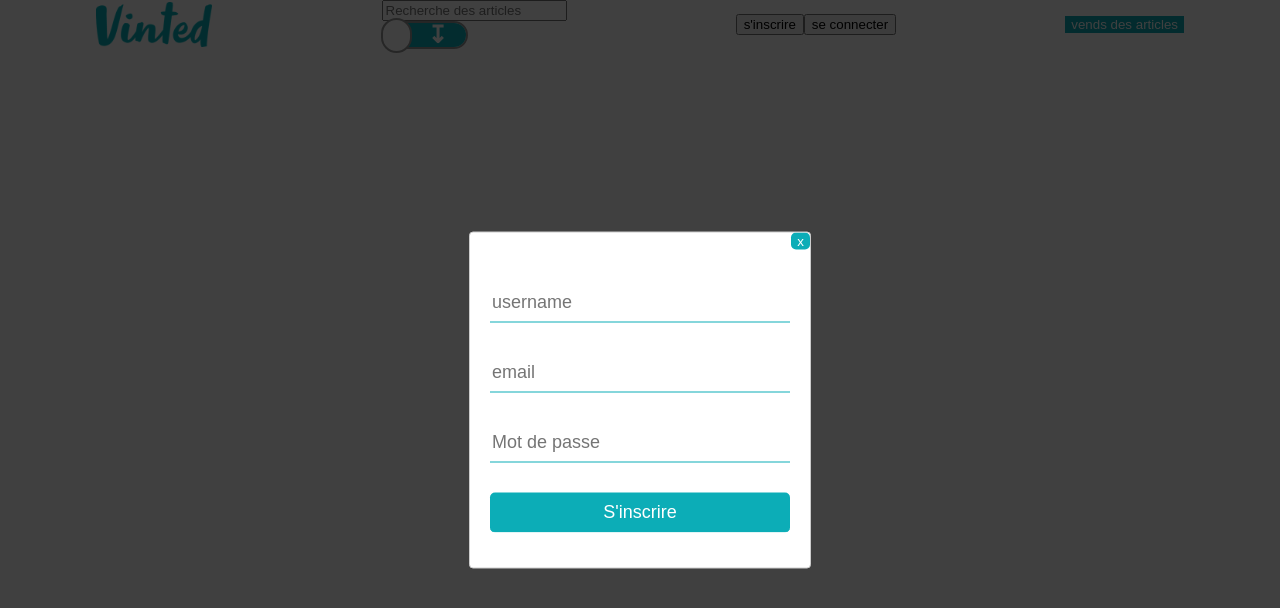
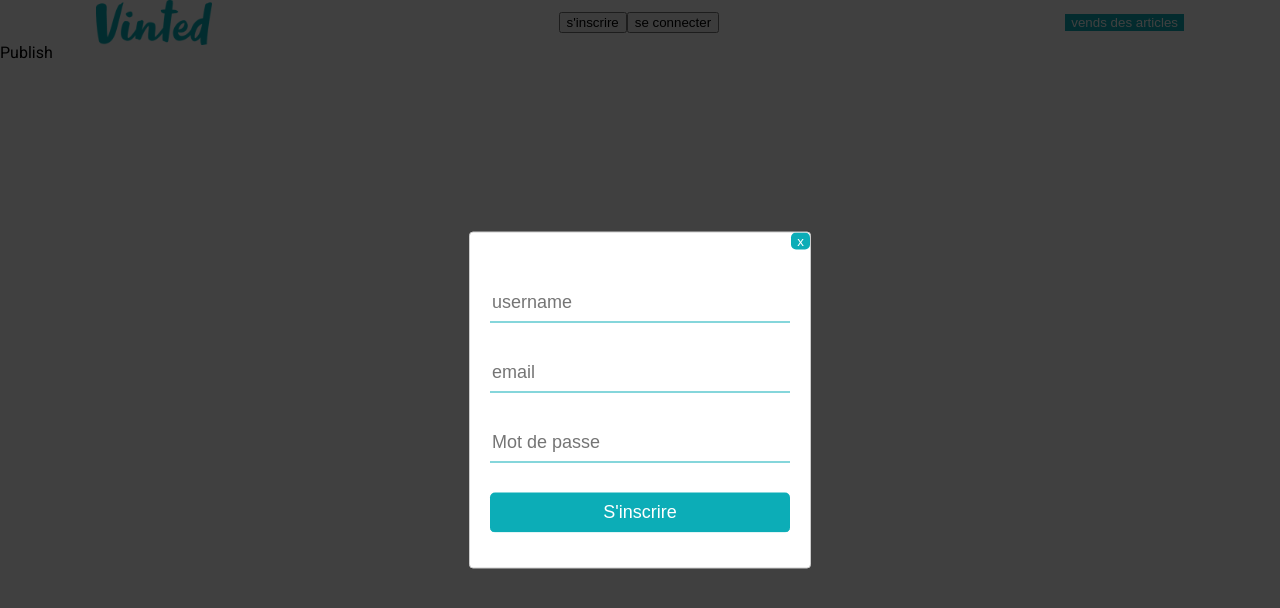
Before and after one commit to AMINEBOURZIQ/vinted-amine, a React (Create React App) app: page /publish in a window 1280 px wide. Both pictures are taken after a click on the button "s'inscrire". Shown: the top 608 px of the page. Built offline with nearby package versions, Linux system fonts and the light colour scheme.

Commit message:
Mardi 12:00

```diff
--- a/src/App.css
+++ b/src/App.css
@@ -198,9 +198,6 @@ a {
   background-color: azure;
 }
 /* Toggle asc desc */
-.toggels {
-  display: inline;
-}
 
 .flipswitch {
   position: relative;
@@ -230,21 +227,21 @@ a {
   line-height: 24px;
   font-size: 24px;
   color: white;
-  font-family: Trebuchet, Arial, sans-serif;
+
   font-weight: bold;
   box-sizing: border-box;
 }
 .flipswitch-inner:after {
-  content: "↧";
+  content: "€ ↧";
   padding-left: 26px;
   background-color: #0db1bb;
   color: #ffffff;
   text-align: center;
 }
 .flipswitch-inner:before {
-  content: "↥";
+  content: "€ ↥";
   padding-right: 26px;
-  background-color: #bb136c;
+  background-color: white;
   color: #000000;
   text-align: center;
 }
--- a/src/App.js
+++ b/src/App.js
@@ -2,11 +2,12 @@ import "./App.css";
 import { BrowserRouter as Router, Switch, Route } from "react-router-dom";
 import Offer from "./Containers/Offer";
 import Home from "./Containers/Home";
-import Hero from "./Components/Hero";
+import Hero from "./Components/HomeHero";
+import SimpleHero from "./Components/SimpleHero";
 import Signup from "./Containers/Signup";
 import Login from "./Containers/Login";
 import Cookies from "js-cookie";
-
+import Publish from "./Containers/Publish";
 import { useState } from "react";
 
 function App() {
@@ -18,23 +19,30 @@ function App() {
   };
   return (
     <Router>
-      <Hero
-        setUser={setUser}
-        userToken={userToken}
-        filters={filters}
-        setFilters={setFilters}
-      ></Hero>
       <Switch>
         <Route path="/login">
+          <SimpleHero setUser={setUser} userToken={userToken}></SimpleHero>
           <Login setUser={setUser} userToken={userToken} />
         </Route>
         <Route path="/signup">
+          <SimpleHero setUser={setUser} userToken={userToken}></SimpleHero>
           <Signup />
         </Route>
         <Route path="/offer/:id">
+          <SimpleHero setUser={setUser} userToken={userToken}></SimpleHero>
           <Offer userToken={userToken} />
         </Route>
+        <Route path="/publish">
+          <SimpleHero setUser={setUser} userToken={userToken}></SimpleHero>
+          <Publish />
+        </Route>
         <Route exact path="/">
+          <Hero
+            setUser={setUser}
+            userToken={userToken}
+            filters={filters}
+            setFilters={setFilters}
+          ></Hero>
           <Home filters={filters} />
         </Route>
       </Switch>
--- a/src/Components/Hero.js
+++ b/src/Components/HomeHero.js
@@ -64,7 +64,7 @@ const Hero = ({ setUser, userToken, filters, setFilters }) => {
                 className="flipswitch-cb"
                 id="fs"
               />
-              <label className="flipswitch-label" for="fs">
+              <label className="flipswitch-label" htmlFor="fs">
                 <div className="flipswitch-inner"></div>
                 <div className="flipswitch-switch"></div>
               </label>
@@ -114,7 +114,9 @@ const Hero = ({ setUser, userToken, filters, setFilters }) => {
           </div>
         )}
 
-        <button className="sell">vends des articles</button>
+        <button className="sell" onClick={() => history1.push("/publish")}>
+          vends des articles
+        </button>
       </div>
     </div>
   );
--- /dev/null
+++ b/src/Components/SimpleHero.js
@@ -0,0 +1,87 @@
+import logo from "../images/logo.png";
+import { Link } from "react-router-dom";
+import React, { useState } from "react";
+import Modal1 from "react-modal";
+import Modal2 from "react-modal";
+import Signup from "../Containers/Signup";
+import Login from "../Containers/Login";
+import Cookies from "js-cookie";
+import { useHistory } from "react-router-dom";
+Modal1.setAppElement("#root");
+Modal2.setAppElement("#root");
+
+const SimpleHero = ({ setUser, userToken }) => {
+  let history1 = useHistory();
+  const [isOpen1, setIsOpen1] = useState(false);
+  const [isOpen2, setIsOpen2] = useState(false);
+
+  const disconnect = () => {
+    setUser(null);
+    Cookies.remove("userToken");
+    history1.push("/");
+
+    setIsOpen1(false);
+    setIsOpen2(false);
+  };
+
+  function toggleModal1() {
+    setIsOpen1(!isOpen1);
+  }
+  function toggleModal2() {
+    setIsOpen2(!isOpen2);
+  }
+
+  return (
+    <div className="container">
+      <div className="hero">
+        <img src={logo} alt="" onClick={() => history1.push("/")} />
+
+        {userToken ? (
+          <button onClick={disconnect}>
+            Se déconnecter <Link to="/"></Link>
+          </button>
+        ) : (
+          <div>
+            {/* Modals */}
+            <button onClick={toggleModal1}>s'inscrire</button>
+            <Modal1
+              isOpen={isOpen1}
+              onRequestClose={toggleModal1}
+              contentLabel="My dialog"
+              className="mymodal"
+              overlayClassName="myoverlay"
+              closeTimeoutMS={500}
+            >
+              <Signup setUser={setUser}></Signup>
+
+              <button className="closeSignup" onClick={toggleModal1}>
+                x
+              </button>
+            </Modal1>
+
+            <button onClick={toggleModal2}>se connecter</button>
+            <Modal2
+              isOpen={isOpen2}
+              onRequestClose={toggleModal2}
+              contentLabel="My dialog"
+              className="mymodal"
+              overlayClassName="myoverlay"
+              closeTimeoutMS={500}
+            >
+              <Login setUser={setUser}></Login>
+
+              <button className="closeSignup" onClick={toggleModal2}>
+                x
+              </button>
+            </Modal2>
+            {/* Fin Modals */}
+          </div>
+        )}
+
+        <button className="sell">vends des articles</button>
+      </div>
+    </div>
+  );
+};
+
+export default SimpleHero;
--- a/src/Containers/Home.js
+++ b/src/Containers/Home.js
@@ -12,6 +12,18 @@ const Home = ({ filters }) => {
   const [pageCount, setPageCount] = useState(0);
   const [isLoading, setIsLoading] = useState(true);
   //function that returns html code to show
+
+  // function to get all posts from database
+
+  const handlePageClick = (event) => {
+    console.log(event.selected);
+    const selectedPage = event.selected;
+    // console.log(selectedPage);
+
+    setOffset(selectedPage * postsPerPage);
+  };
+
+  useEffect(() => {
     const getPostData = (offers) => {
       return (
         <div className="offers">
@@ -22,7 +34,6 @@ const Home = ({ filters }) => {
         </div>
       );
     };
-  // function to get all posts from database
     const getAllPosts = async () => {
       try {
         const res1 = await axios.get(
@@ -46,15 +57,6 @@ const Home = ({ filters }) => {
         console.log(error.message);
       }
     };
-  const handlePageClick = (event) => {
-    console.log(event.selected);
-    const selectedPage = event.selected;
-    // console.log(selectedPage);
-
-    setOffset(selectedPage * postsPerPage);
-  };
-
-  useEffect(() => {
     async function fetchData() {
       setIsLoading(true);
       await getAllPosts();
--- /dev/null
+++ b/src/Containers/Publish.js
@@ -0,0 +1,5 @@
+const Publish = () => {
+  return <div>Publish</div>;
+};
+
+export default Publish;
```
Lines whose indentation alone changed are shown as unchanged.
